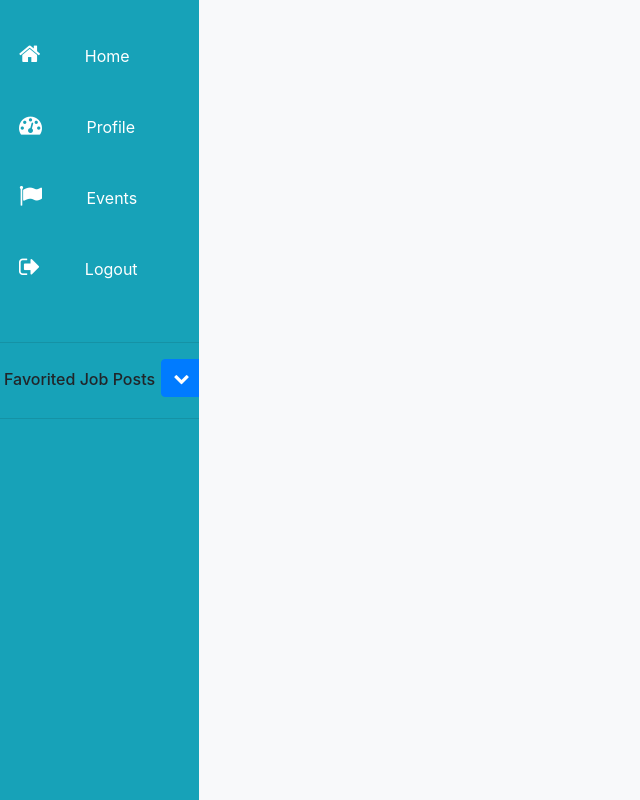
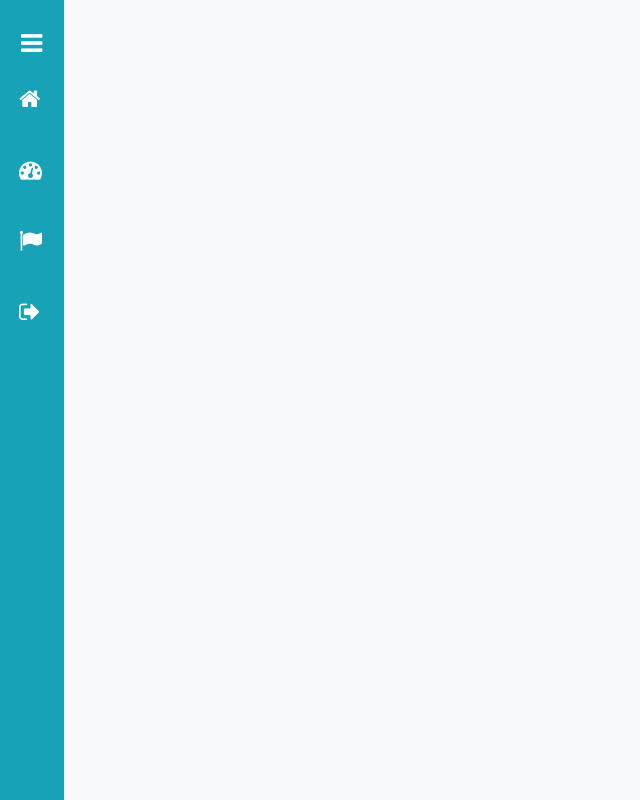
Before and after one commit to Rypin/AviationJobBoardPortal, a Django app: page /about/ in a window 1280 px wide. Shown: the whole page, without its empty margins (0-640 px from the left). Run offline with Django 3.2, Linux system fonts and the light colour scheme; style sheets or scripts are compiled from the project's sources; some libraries are stand-ins or nearby versions.

Commit message:
Revert "Merge pull request #21 from Rypin/dev-Sprint5"
This reverts commit a4c26d983bc50a071df116f81c57cd122c631003, reversing
changes made to dfc8cb6e0cc01d6fe3d307f737b7f6f53ba0face.

```diff
--- a/aviation-project/static/front/js/nav.js
+++ b/aviation-project/static/front/js/nav.js
@@ -2,23 +2,7 @@ const toggle = document.getElementById('toggle');
 const close  = document.getElementById('close');
 const expandToggle = document.getElementById('expandToggle')
 
-const navBar = document.getElementById('toggleNavBar')
-
 //toggle nav
-
-/*
 toggle.addEventListener('click', () =>
 expandToggle.classList.toggle('show-nav')
 );
-
-*/
-
-navBar.addEventListener('mouseenter', () => {
-    expandToggle.classList.toggle('show-nav')
-    document.getElementById("animatable").className = "materialize"
-});
-
-navBar.addEventListener('mouseleave', () => {
-    expandToggle.classList.toggle('show-nav')
-    document.getElementById("animatable").className = "dissolve"
-});
--- a/aviation-project/static/front/scss/nav/nav.scss
+++ b/aviation-project/static/front/scss/nav/nav.scss
@@ -99,7 +99,7 @@ body {
     }
   }
 
-  ul .linkItem:hover {
+  ul li:hover {
     background-color:#108EA2 ;
     // width: 100%;
 
--- a/aviation-project/templates/profilePortal.html
+++ b/aviation-project/templates/profilePortal.html
@@ -104,33 +104,31 @@
   </nav> -->
 
   <div class="container-fluid" style="height: 100%">
-  <div id="toggleNavBar" class = "sideNav">
-    <section  class='expandToggle' style="z-index:1">
+  <div class = "sideNav">
+    <section class='expandToggle' style="z-index:1">
+
       <ul id="expandToggle" style="padding: 0px">
-        <!--
         <li id="toggle">
           <button id="toggle" class="navbar-toggle collapsed toggle">
             <span><i class="fa fa-bars" aria-hidden="true"></i></span>
           </button>
         </li>
-        -->
-        <li class="linkItem">
+        <li>
           <a href="{% url 'search_page' %}">
         <i class="fa fa-home icon" aria-hidden="true"></i>
           <span>Home</span></a>
         </li>
-        <li class="linkItem">
+        <li>
           <a href="{% url 'userProfile-home' %}">
          <i class="fa fa-tachometer icon" aria-hidden="true"></i>
 
           <span>Profile</span></a>
         </li>
-        <li class="linkItem">
+        <li>
           <a href="{% url 'event_list' %}">
          <i class="fa fa-flag icon" aria-hidden="true"></i>
           <span>Events</span></a>
         </li>
-
         {% comment %} <li>
           <a href="#">
           <i class="fa fa-envelope icon" aria-hidden="true"></i>
@@ -144,59 +142,12 @@
           <span>Settings</span>
           </a>
         </li> {% endcomment %}
-
-        <li class="linkItem">
+        <li>
           <a href="{% url 'logout' %}">
           <i class="fa fa-sign-out icon" aria-hidden="true"></i>
           <span>Logout</span>
           </a>
         </li>
-
-        <!-- WORKSPACE -->
-
-        <li id="animatable">
-          <hr>
-          <div style="margin-left: 5px; margin-right: 5px; margin-bottom: 4px">
-            <span style="margin-right: 1px;padding-left: 0px;font-weight: 500;">Favorited Job Posts</span><span>
-            <button class="btn btn-primary" type="button" data-toggle="collapse" data-target="#collapseExample" aria-expanded="true" aria-controls="collapseExample" style="margin-bottom: 5px;">
-              <i class="fa fa-chevron-down"></i>
-            </button>
-          </span></div>
-          <div class="collapse" id="collapseExample" style="">
-            <div class="card card-body" id="cardBody">
-               <div class="btn-group-vertical btn-group-toggle" data-toggle="buttons">
-                  <label class="btn btn-secondary">
-                  <input type="radio" name="options" id="option1" checked=""> Job Post (#1)
-                  </label>
-                  <label class="btn btn-secondary">
-                  <input type="radio" name="options" id="option2"> Job Post (#2)
-                  </label>
-                  <label class="btn btn-secondary active">
-                  <input type="radio" name="options" id="option3"> Job Post (#3)
-                  </label>
-                  <label class="btn btn-secondary">
-                  <input type="radio" name="options" id="option4"> Job Post (#4)
-                  </label>
-                  <label class="btn btn-secondary">
-                  <input type="radio" name="options" id="option5"> Job Post (#5)
-                  </label>
-                  <label class="btn btn-secondary">
-                  <input type="radio" name="options" id="option6"> Job Post (#6)
-                  </label>
-                  <label class="btn btn-secondary">
-                  <input type="radio" name="options" id="option3"> Job Post (#7)
-                  </label>
-                  <label class="btn btn-secondary">
-                  <input type="radio" name="options" id="option3"> Job Post (#8)
-                  </label>
-               </div>
-            </div>
-          </div>
-          <hr>
-        </li>
-
-        <!-- END OF WRKSPCE -->
-
         {% comment %} <li>
           <a href="#">
           <i class="fa fa-building icon" aria-hidden="true"></i>
```
Also changed, not shown: aviation-project/static/front/scss/nav/nav.css (+1 -21 lines).
